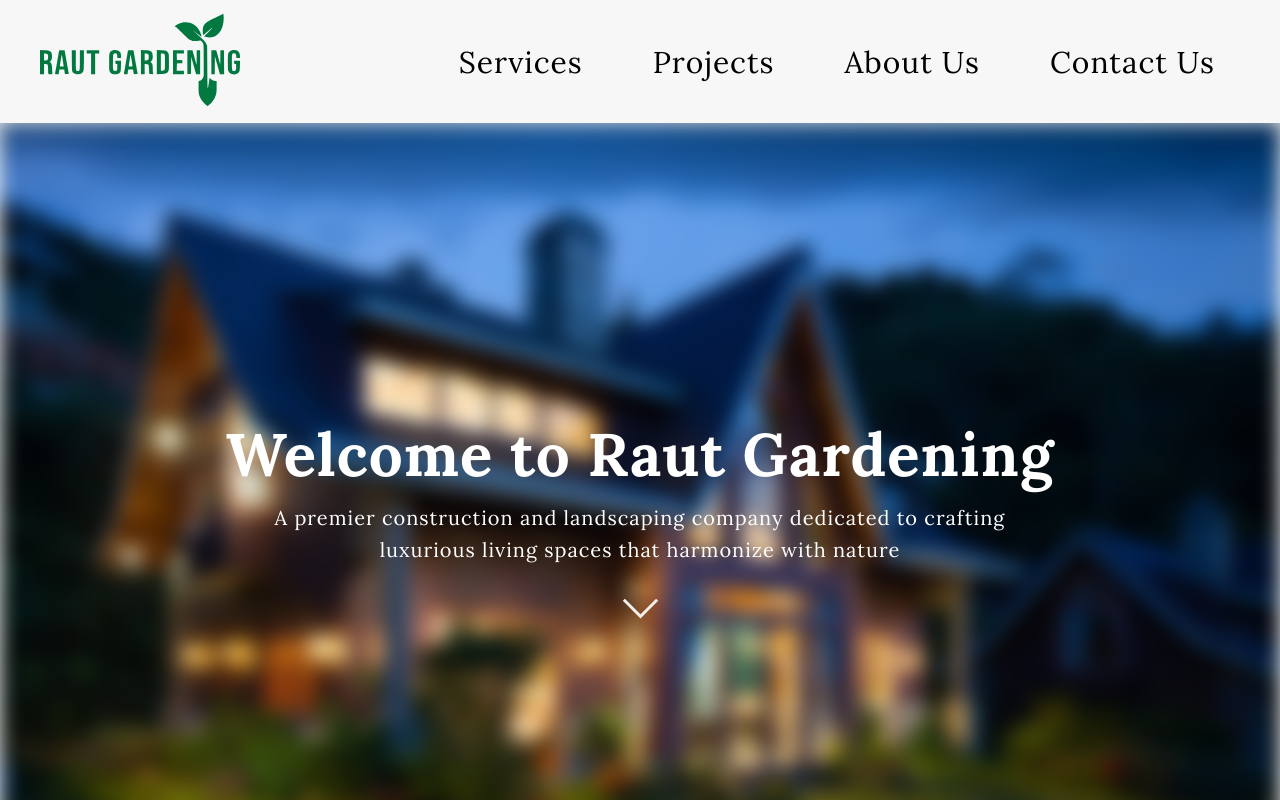
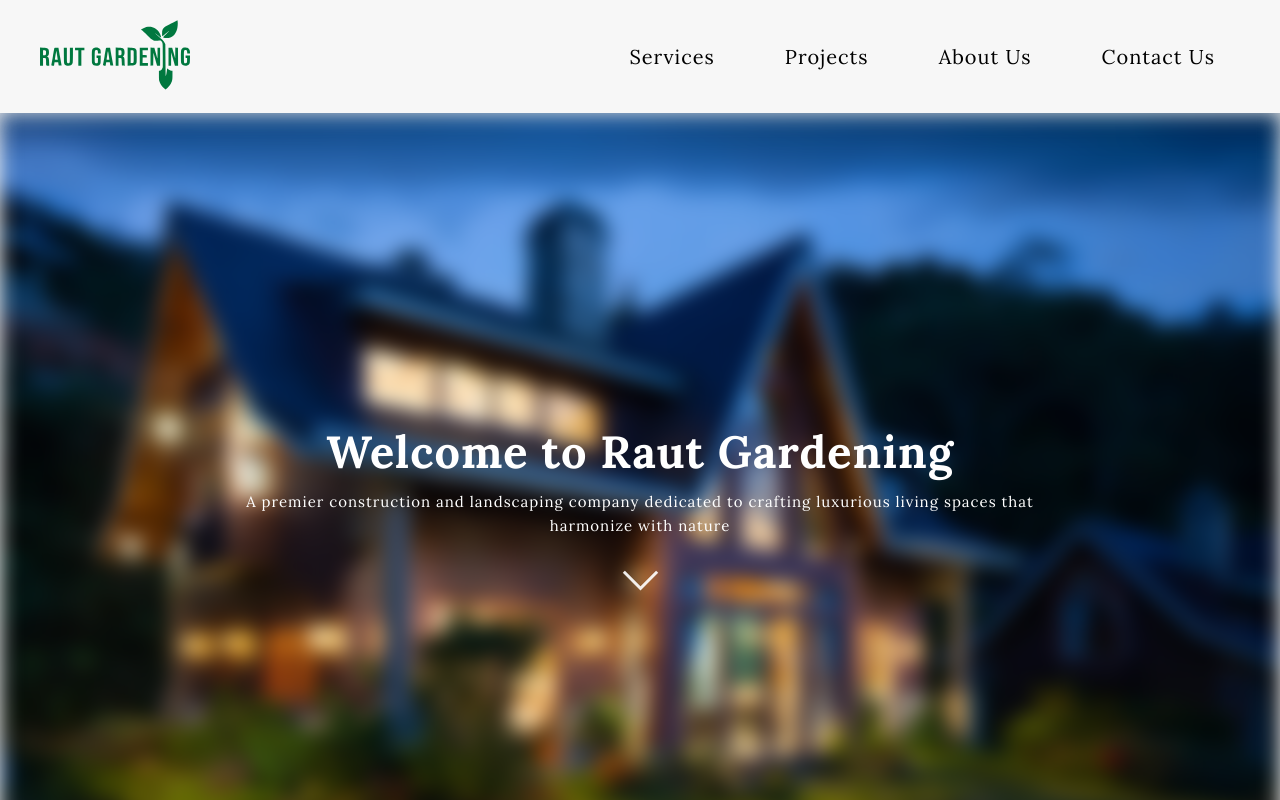
Before and after one commit to swanand17/raut-gardening-frontend, an Angular app in the folder raut-gardening/: page / in a window 1280 px wide. Shown: the top 800 px of the page. Built offline with nearby package versions, Linux system fonts and the light colour scheme.

Commit message:
styling tweak

```diff
--- a/raut-gardening/src/app/hero/hero.component.scss
+++ b/raut-gardening/src/app/hero/hero.component.scss
@@ -27,12 +27,12 @@
 }
 
 .hero-h1{
-    font-size: 6rem;
+    font-size: 4.5rem;
     margin-bottom: 1rem;
 }
 
 .short-intro{
-    font-size: 2rem;
+    font-size: 1.5rem;
     max-width: 800px;
     text-align: center;
     letter-spacing: 1px;
--- a/raut-gardening/src/app/navbar/nav-logo/nav-logo.component.html
+++ b/raut-gardening/src/app/navbar/nav-logo/nav-logo.component.html
@@ -1,5 +1,5 @@
 <svg class="navbar-logo" version="1.0" xmlns="http://www.w3.org/2000/svg"
-    width="20rem" height="10rem" viewBox="0 0 642.000000 297.000000"
+    width="15rem" height="9rem" viewBox="0 0 642.000000 297.000000"
     preserveAspectRatio="xMidYMid meet">
     <g transform="translate(0.000000,297.000000) scale(0.100000,-0.100000)"
     fill="#00783f" stroke="white">
--- a/raut-gardening/src/app/navbar/navbar.component.scss
+++ b/raut-gardening/src/app/navbar/navbar.component.scss
@@ -12,14 +12,14 @@
       // background-color: rgb(17, 179, 17);
 
       &-logo{
-        width: 20rem;
-        height: 10rem;
+        width: 15rem;
+        height: 5rem;
       }
     }
   }
 
 .nav-link{
-  font-size: 3rem;
+  font-size: 2rem;
   padding: 2.5rem;
   border-radius: 0.8rem;
   transition: background-color 0.3s ease, color 0.3s ease;
@@ -34,3 +34,8 @@
     gap: 2rem;
   }
 }
+
+.active{
+  background-color: #783f00;
+  color: white;
+}
```
